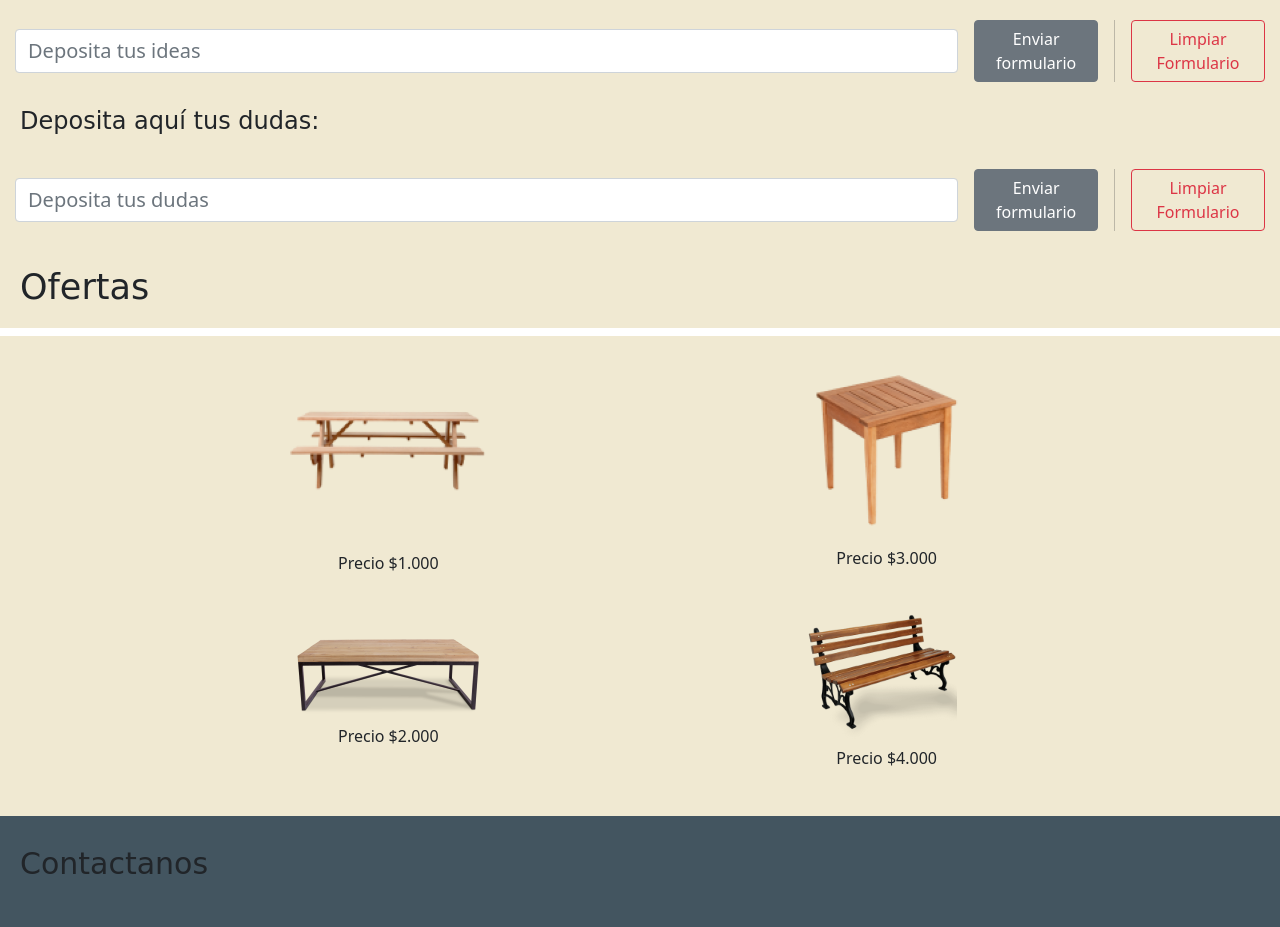
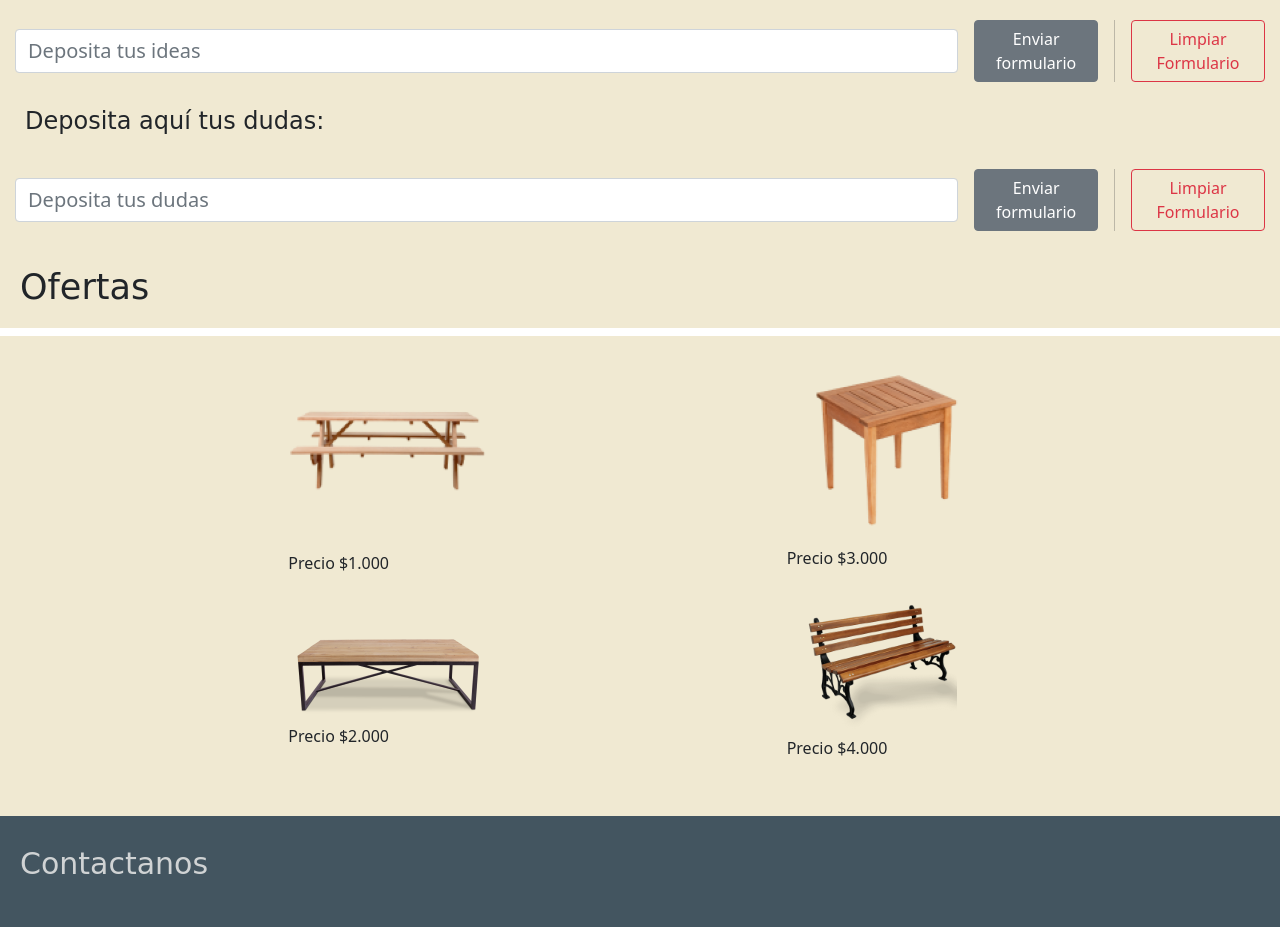
Before and after one commit to Santy-Gonzalez/Primer-Proyecto, a website: page htmls/Ayuda.html in a window 1280 px wide. Shown: the part 334-1261 px from the top of the page. Drawn offline with nearby package versions, Linux system fonts and the light colour scheme.

Commit message:
agregando sass2 y seo

```diff
--- a/htmls/Ayuda.html
+++ b/htmls/Ayuda.html
@@ -7,7 +7,8 @@
      <link href="https://cdn.jsdelivr.net/npm/bootstrap@5.1.3/dist/css/bootstrap.min.css" rel="stylesheet"
      integrity="sha384-1BmE4kWBq78iYhFldvKuhfTAU6auU8tT94WrHftjDbrCEXSU1oBoqyl2QvZ6jIW3" crossorigin="anonymous">
      <link rel="stylesheet" href="/css/proyecto.css">
-     <title>El Tablon</title>
+     <title>El Tablon - Envíos Gratis en el dia</title>
+     <meta name="description" content="Compra muebles rapido y seguro hasta con envio gratis">
  </head>
  <body>
 
--- a/scss/proyecto.scss
+++ b/scss/proyecto.scss
@@ -93,24 +93,37 @@
 .oferta-contenedor{
     display: flex;
     justify-content: space-evenly;
-}
-.J{
-    display: flex;
-    justify-content: center;
-}
-.B{
-    display: flex;
-    justify-content: center;
-}
-.N{
-    display: flex;
-    justify-content: center;
     padding-bottom: 10px;
 }
-.O{
-    display: flex;
-    justify-content: center;
+
+$icons: ("J", "B", "N", "O");
+
+
+@each $name in $icons {
+    .icon-#{$name}{
+        display: flex;
+        justify-content: center;
+    }
+
 }
+
+$colores:( negro: black, blanco: #D0D3D4);
+
+.ofertas{
+    color: map-get($map: $colores, $key: negro);
+}
+
+.class-contacto{
+    color: map-get($map: $colores, $key: blanco);
+    font-size: 30px;
+    padding-top: 15px;
+    padding-bottom: 10px;
+    padding-left: 10px;
+    font-family: cursive;
+    width: 100%;
+    background-color: #435560;
+}
+
 .Linea-2{
     padding-bottom: 20px;
     margin: 10px;
@@ -142,13 +155,7 @@
 
 .class-contacto{
 
-    font-size: 30px;
-    padding-top: 15px;
-    padding-bottom: 10px;
-    padding-left: 10px;
-    font-family: cursive;
-    width: 100%;
-    background-color: #435560;
+
 
 }
 
@@ -191,13 +198,9 @@
 }
 
 .dudas{
+    @extend .ayudanos;
+}
 
-    padding-bottom: 10px;
-    padding-left: 20px;
-    padding-top: 10px;
-    font-family: cursive;
-
-}
 
 .letra{
     font-size: 20px;
@@ -239,10 +242,16 @@
 
 /* Empieza HTML Tienda*/
 
+@mixin flex ($dis,$jus,$otr){
+    display: flex;
+    justify-content: $jus;
+    justify-content: $otr;
+
+}
+
+
 .fotos{
-    display: flex;
-    justify-content: center;
-    justify-content: space-around;
+    @include flex(none, center, space-around)
 }
 
 .todo{
```
Also changed, not shown: htmls/Contactanos.html (+2 -1 lines), htmls/Tienda.html (+2 -1 lines), htmls/Youtube.html (+2 -1 lines), htmls/index.html (+8 -5 lines), css/proyecto.css.
